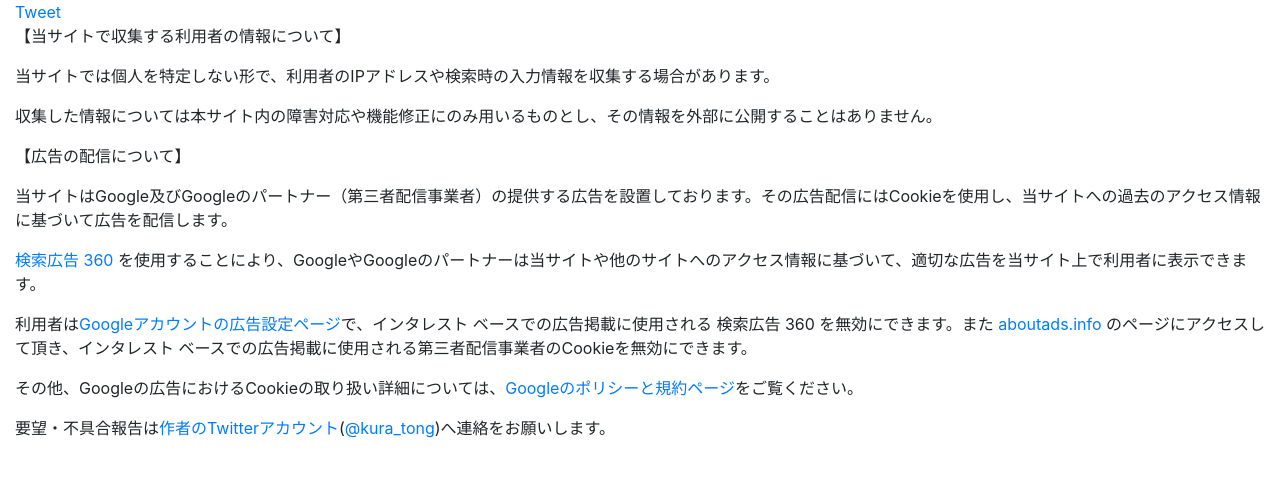
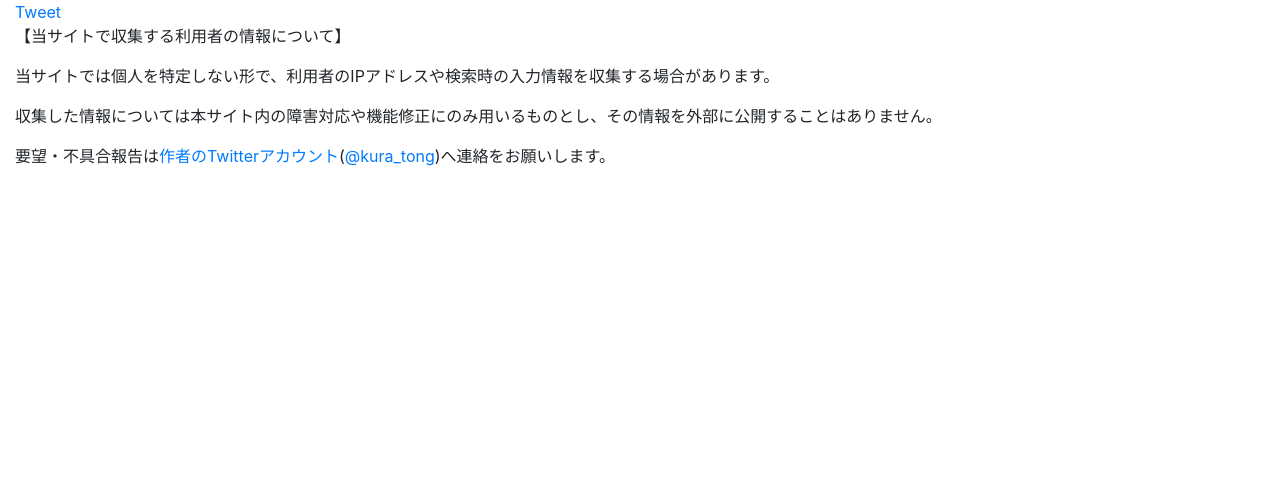
Before and after one commit to setohima/mhwi_guidance_emulator, a Django app: template guidance_emu/templates/guidance_emu/privacypolicy.html in a window 1280 px wide. Shown: the part 56-533 px from the top of the page. Run offline with Django 3.2, Linux system fonts and the light colour scheme; the template is opened without the code that fills it, so the values that code supplies are empty; some libraries are stand-ins or nearby versions.

Commit message:
remove gadsence

```diff
--- a/guidance_emu/templates/guidance_emu/base.html
+++ b/guidance_emu/templates/guidance_emu/base.html
@@ -6,7 +6,6 @@
         <link rel="stylesheet" href="https://maxcdn.bootstrapcdn.com/bootstrap/3.3.7/css/bootstrap-theme.min.css" integrity="sha384-rHyoN1iRsVXV4nD0JutlnGaslCJuC7uwjduW9SVrLvRYooPp2bWYgmgJQIXwl/Sp" crossorigin="anonymous">
         <link rel="stylesheet" href="{% static 'css/form.css' %}">
         <meta name="viewport" content="initial-scale=1">
-        <script data-ad-client="ca-pub-5611268647889053" async src="https://pagead2.googlesyndication.com/pagead/js/adsbygoogle.js"></script>
         <link rel="manifest" href="{% static 'manifest.json' %}">
         <script>
             if ('serviceWorker' in navigator) {
--- a/guidance_emu/templates/guidance_emu/privacypolicy.html
+++ b/guidance_emu/templates/guidance_emu/privacypolicy.html
@@ -6,12 +6,5 @@
         <p>当サイトでは個人を特定しない形で、利用者のIPアドレスや検索時の入力情報を収集する場合があります。</p>
         <p>収集した情報については本サイト内の障害対応や機能修正にのみ用いるものとし、その情報を外部に公開することはありません。</p>
     </div>
-    <div class="col-12">
-        <p>【広告の配信について】</p>
-        <p>当サイトはGoogle及びGoogleのパートナー（第三者配信事業者）の提供する広告を設置しております。その広告配信にはCookieを使用し、当サイトへの過去のアクセス情報に基づいて広告を配信します。</p>
-        <p><a href="https://support.google.com/searchads/answer/2839090?hl=ja&ref_topic=2473095">検索広告 360</a> を使用することにより、GoogleやGoogleのパートナーは当サイトや他のサイトへのアクセス情報に基づいて、適切な広告を当サイト上で利用者に表示できます。</p>
-        <p>利用者は<a href="https://adssettings.google.com/u/0/authenticated?hl=ja">Googleアカウントの広告設定ページ</a>で、インタレスト ベースでの広告掲載に使用される 検索広告 360 を無効にできます。また <a href="http://www.aboutads.info/">aboutads.info</a> のページにアクセスして頂き、インタレスト ベースでの広告掲載に使用される第三者配信事業者のCookieを無効にできます。</p>
-        <p>その他、Googleの広告におけるCookieの取り扱い詳細については、<a href="http://www.google.co.jp/policies/technologies/ads/">Googleのポリシーと規約ページ</a>をご覧ください。</p>
-    </div>
 </div>
 {% endblock %}
```
Also changed, not shown: guidance_emu/templates/guidance_emu/help.html (+4 -0 lines).
